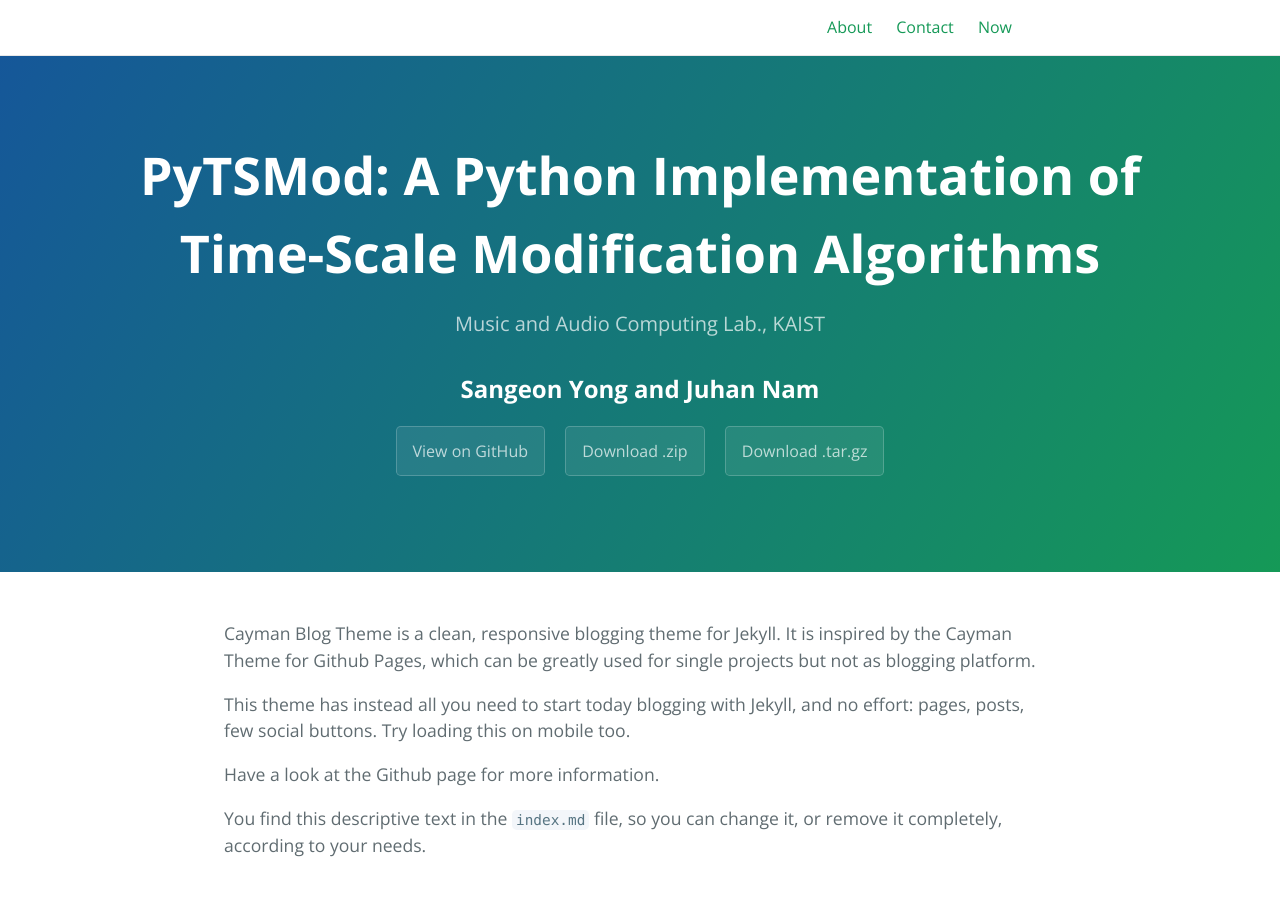
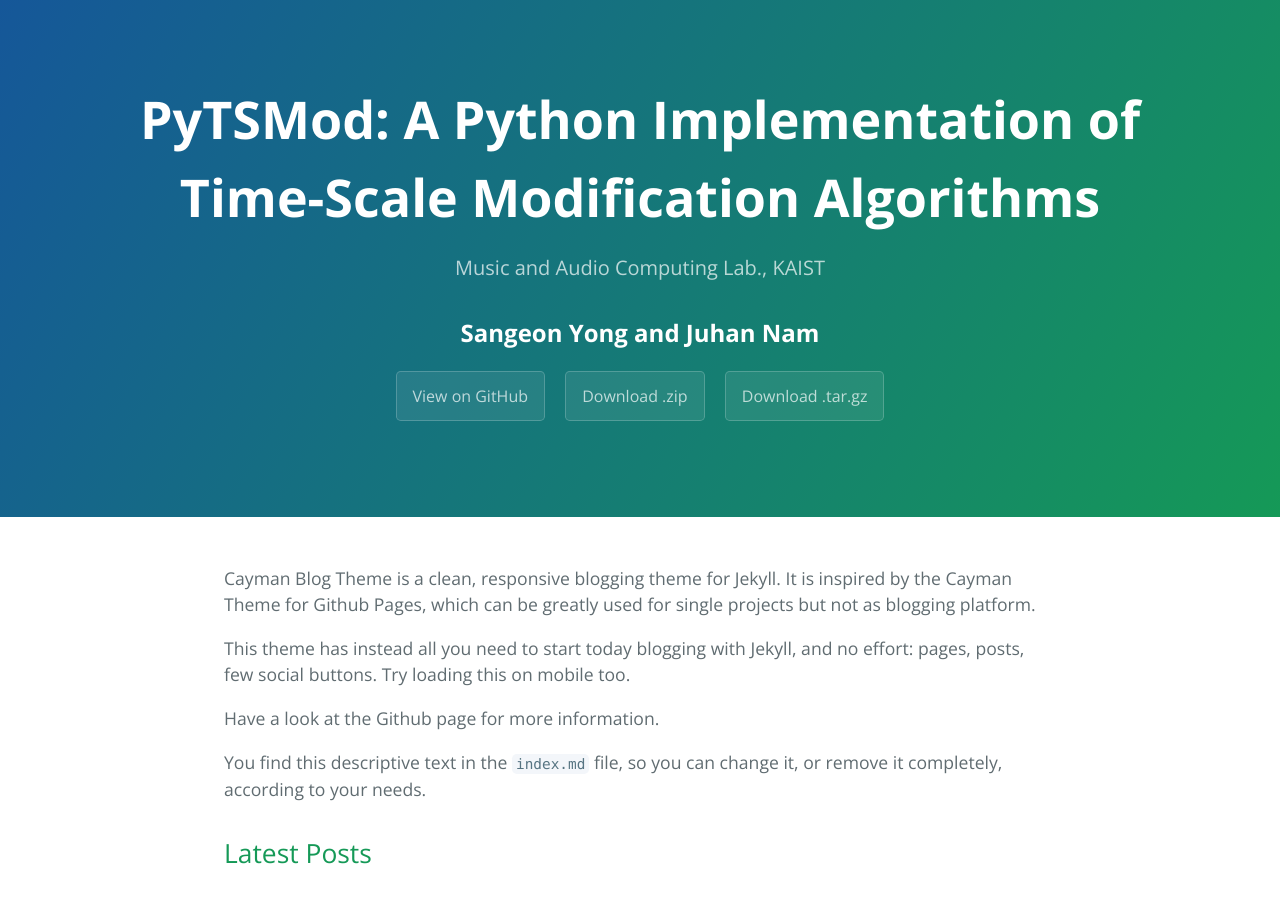
Before and after one commit to seyong92/PyTSMod-ISMIR2020LBD, a Jekyll site: the page built from index.md, in a window 1280 px wide and 900 px high. Built offline with Jekyll 4.4.1, drawn with Linux system fonts in a browser that asks for light colours.

Commit message:
remove header

```diff
--- a/_layouts/default.html
+++ b/_layouts/default.html
@@ -52,7 +52,7 @@
     </head>
     <body>
 
-        {% include site-header.html %}
+        <!-- {% include site-header.html %} -->
 
         {% if page.layout == 'home' %}
         {% assign page-tagline = site.description | default: site.github.project_tagline | escape %}
```
